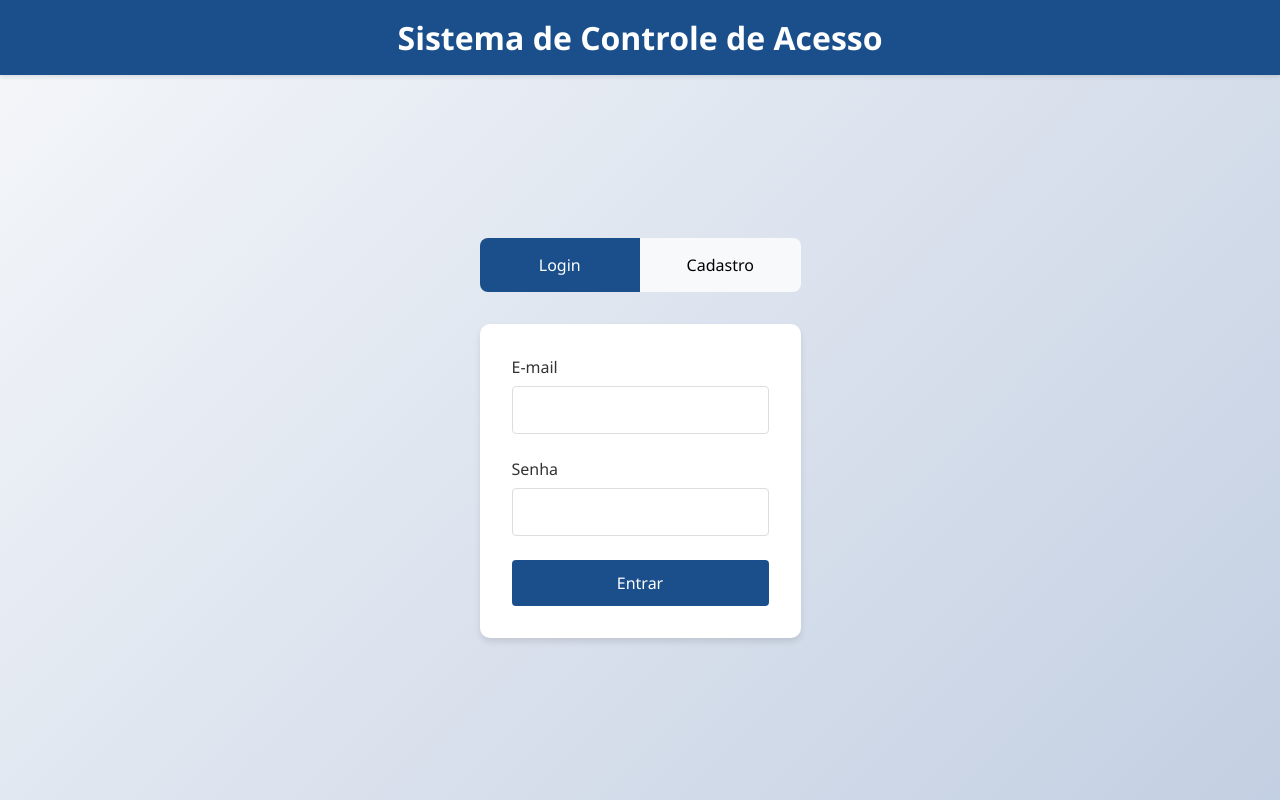
After one commit to VXRGXS/Controle-de-Acesso-Faculdade, a PHP site: page /auth.html in a window 1280 px wide. The commit adds this page. Run offline with PHP 8.4, Linux system fonts and the light colour scheme.

Commit message:
[WIP] Work in Progress

```diff
--- /dev/null
+++ b/auth.html
@@ -0,0 +1,57 @@
+<html><head><base href="/"><!DOCTYPE html>
+    <meta charset="UTF-8">
+    <title>Login - Sistema de Controle de Acesso</title>
+    <link rel="stylesheet" href="css/style-auth.css"> <!-- Estilos para a página -->
+    </head>
+    <body>
+
+    <header class="header">
+      <h1>Sistema de Controle de Acesso</h1>
+    </header>
+
+    <div class="auth-container">
+      <div class="auth-tabs">
+        <div class="tab active" onclick="switchTab('login')">Login</div>
+        <div class="tab" onclick="switchTab('register')">Cadastro</div>
+      </div>
+
+      <form id="loginForm" class="auth-form" action="cadastro-auth.php" method="post">
+        <div class="form-group">
+          <label for="loginEmail">E-mail</label>
+          <input type="email" id="loginEmail" required>
+        </div>
+        <div class="form-group">
+          <label for="loginPassword">Senha</label>
+          <input type="password" id="loginPassword" required>
+        </div>
+        <button type="submit" class="btn">Entrar</button>
+        <div id="loginError" class="error-message">Credenciais inválidas</div>
+      </form>
+
+      <form id="registerForm" class="auth-form" action="cadastro-auth.php" method="post" style="display: none;">
+        <div class="form-group">
+          <label for="registerName">Nome Completo</label>
+          <input type="text" id="registerName" required>
+        </div>
+        <div class="form-group">
+          <label for="registerEmail">E-mail</label>
+          <input type="email" id="registerEmail" required>
+        </div>
+        <div class="form-group">
+          <label for="registerPassword">Senha</label>
+          <input type="password" id="registerPassword" required>
+        </div>
+        <div class="form-group">
+          <label for="userRole">Nível de Acesso</label>
+          <select id="userRole" required>
+            <option value="">Selecione o nível</option>
+            <option value="admin">Administração</option>
+            <option value="user">Portaria</option>
+          </select>
+        </div>
+        <button type="submit" class="btn">Cadastrar</button>
+        <div id="registerError" class="error-message">Erro no cadastro</div>
+      </form>
+    </div>
+    <script src="js/script-auth.js"></script> <!-- Inclusão do script JavaScript -->
+ </body></html>
--- /dev/null
+++ b/css/style-auth.css
@@ -0,0 +1,104 @@
+:root {
+    --primary: #1a4f8c;
+    --secondary: #f8f9fa;
+    --success: #28a745;
+    --danger: #dc3545;
+    --warning: #ffc107;
+  }
+
+  * {
+    margin: 0;
+    padding: 0;
+    box-sizing: border-box;
+    font-family: 'Segoe UI', Tahoma, Geneva, Verdana, sans-serif;
+  }
+
+  body {
+    background: linear-gradient(135deg, #f5f7fa 0%, #c3cfe2 100%);
+    min-height: 100vh;
+    display: flex;
+    flex-direction: column;
+  }
+
+  .header {
+    background: var(--primary);
+    color: white;
+    padding: 1rem;
+    box-shadow: 0 2px 4px rgba(0,0,0,0.1);
+    text-align: center;
+  }
+
+  .auth-container {
+    max-width: 400px;
+    margin: auto;
+    padding: 2rem;
+  }
+
+  .auth-tabs {
+    display: flex;
+    margin-bottom: 2rem;
+    border-radius: 8px;
+    overflow: hidden;
+  }
+
+  .tab {
+    flex: 1;
+    padding: 1rem;
+    text-align: center;
+    background: var(--secondary);
+    cursor: pointer;
+    transition: background 0.3s ease;
+  }
+
+  .tab.active {
+    background: var(--primary);
+    color: white;
+  }
+
+  .auth-form {
+    background: white;
+    padding: 2rem;
+    border-radius: 10px;
+    box-shadow: 0 4px 6px rgba(0,0,0,0.1);
+  }
+
+  .form-group {
+    margin-bottom: 1.5rem;
+  }
+
+  .form-group label {
+    display: block;
+    margin-bottom: 0.5rem;
+    color: #333;
+  }
+
+  .form-group input, .form-group select {
+    width: 100%;
+    padding: 0.75rem;
+    border: 1px solid #ddd;
+    border-radius: 4px;
+    font-size: 1rem;
+  }
+
+  .btn {
+    width: 100%;
+    padding: 0.75rem;
+    border: none;
+    border-radius: 4px;
+    background: var(--primary);
+    color: white;
+    font-size: 1rem;
+    cursor: pointer;
+    transition: background 0.3s ease;
+  }
+
+  .btn:hover {
+    background: #153d6f;
+  }
+
+  .error-message {
+    color: var(--danger);
+    margin-top: 0.5rem;
+    font-size: 0.9rem;
+    display: none;
+  }
--- /dev/null
+++ b/js/script-auth.js
@@ -0,0 +1,80 @@
+class AuthSystem {
+    constructor() {
+      this.users = [];
+      this.currentUser = null;
+      this.initializeEventListeners();
+    }
+
+    initializeEventListeners() {
+      document.getElementById('loginForm').addEventListener('submit', (e) => {
+        e.preventDefault();
+        this.handleLogin();
+      });
+
+      document.getElementById('registerForm').addEventListener('submit', (e) => {
+        e.preventDefault();
+        this.handleRegister();
+      });
+    }
+
+    handleLogin() {
+      const email = document.getElementById('loginEmail').value;
+      const password = document.getElementById('loginPassword').value;
+
+      const user = this.users.find(u => u.email === email && u.password === password);
+
+      if (user) {
+        this.currentUser = user;
+        window.location.href = '/cadastro.html';
+      } else {
+        document.getElementById('loginError').style.display = 'block';
+      }
+    }
+
+    handleRegister() {
+      const newUser = {
+        name: document.getElementById('registerName').value,
+        email: document.getElementById('registerEmail').value,
+        password: document.getElementById('registerPassword').value,
+        role: document.getElementById('userRole').value
+      };
+
+      if (this.users.some(u => u.email === newUser.email)) {
+        document.getElementById('registerError').textContent = 'E-mail já cadastrado';
+        document.getElementById('registerError').style.display = 'block';
+        return;
+      }
+
+      this.users.push(newUser);
+      switchTab('login');
+      document.getElementById('registerForm').reset();
+    }
+  }
+
+  function switchTab(tab) {
+    const loginForm = document.getElementById('loginForm');
+    const registerForm = document.getElementById('registerForm');
+    const tabs = document.querySelectorAll('.tab');
+
+    if (tab === 'login') {
+      loginForm.style.display = 'block';
+      registerForm.style.display = 'none';
+      tabs[0].classList.add('active');
+      tabs[1].classList.remove('active');
+    } else {
+      loginForm.style.display = 'none';
+      registerForm.style.display = 'block';
+      tabs[0].classList.remove('active');
+      tabs[1].classList.add('active');
+    }
+  }
+
+  const authSystem = new AuthSystem();
+
+  // Add sample user for testing
+  authSystem.users.push({
+    name: 'Admin',
+    email: 'admin@faculdade.com',
+    password: 'admin123',
+    role: 'admin'
+  });
```
Also changed, not shown: cadastro-auth.php (added, +31 -0 lines), setup.php (+14 -0 lines), auth.php (added).
